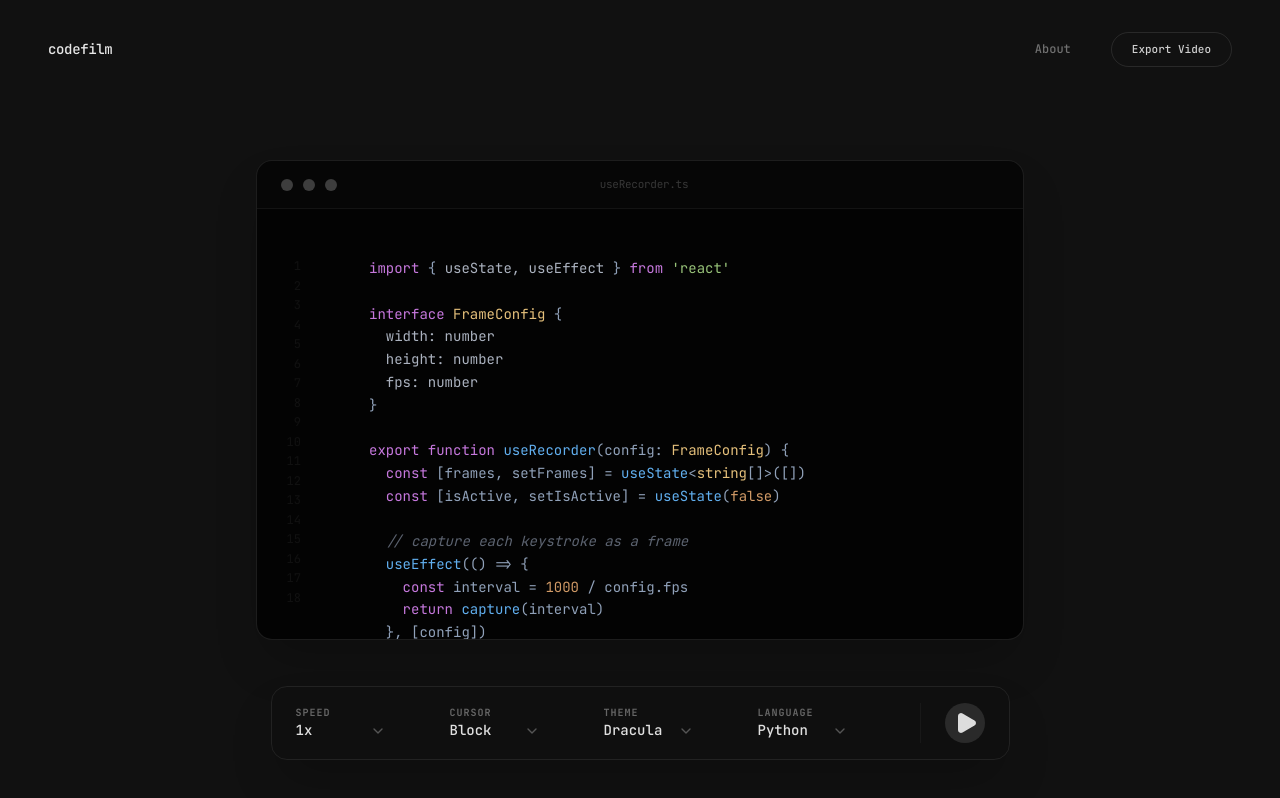
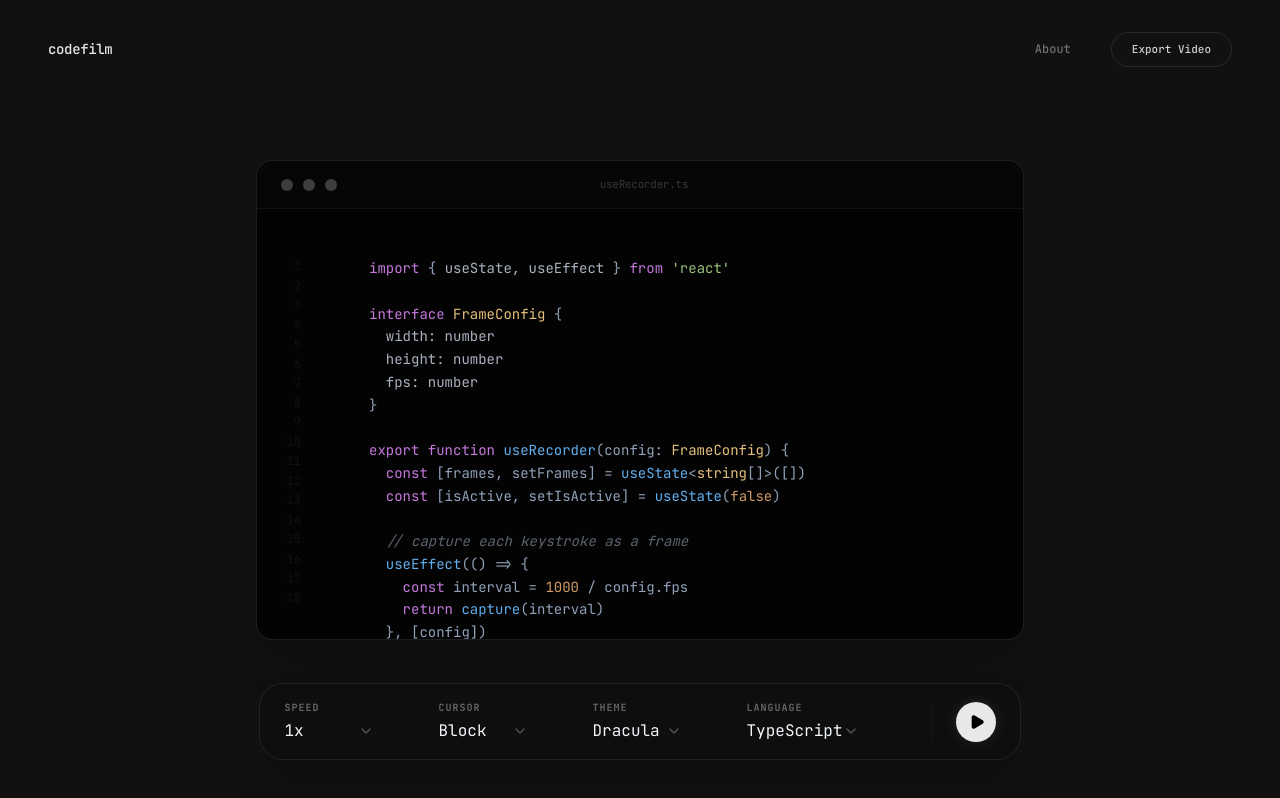
Before and after one commit to codewithfranciss/animator-typer, a Next.js app: page / in a window 1280 px wide. Built offline with nearby package versions, Linux system fonts and the light colour scheme.

Commit message:
feat: Implement global editor state interactive dropdowns for editor settings.

```diff
--- a/components/ControlDock.tsx
+++ b/components/ControlDock.tsx
@@ -1,35 +1,107 @@
-import { ChevronDown, Play } from "lucide-react";
+"use client";
+
+import { ChevronDown, Play, Check } from "lucide-react";
+import * as Select from "@radix-ui/react-select";
+import { useEditorStore } from "@/store/useEditorStore";
 
 interface DropdownItemProps {
   label: string;
   value: string;
+  options?: string[];
+  onChange?: (val: string) => void;
 }
 
-function DropdownItem({ label, value }: DropdownItemProps) {
+function DropdownItem({ label, value, options, onChange }: DropdownItemProps) {
+  if (!options) {
+    return (
+      <div className="flex flex-col min-w-[70px] lg:min-w-[90px]">
+        <span className="text-[10px] font-bold tracking-widest text-[#666666]">{label}</span>
+        <div className="flex items-center justify-between cursor-pointer group mt-1">
+          <span className="text-[14px] font-medium text-[#e0e0e0] group-hover:text-white transition-colors">{value}</span>
+          <ChevronDown className="w-4 h-4 text-[#555555] group-hover:text-white/70 transition-colors" />
+        </div>
+      </div>
+    );
+  }
+
   return (
     <div className="flex flex-col min-w-[70px] lg:min-w-[90px]">
       <span className="text-[10px] font-bold tracking-widest text-[#666666]">{label}</span>
-      <div className="flex items-center justify-between cursor-pointer group">
-        <span className="text-[14px] font-medium text-[#e0e0e0] group-hover:text-white transition-colors">{value}</span>
-        <ChevronDown className="w-4 h-4 text-[#555555] group-hover:text-white/70 transition-colors" />
-      </div>
+      <Select.Root value={value} onValueChange={onChange}>
+        <Select.Trigger className="flex items-center justify-between cursor-pointer group outline-none mt-1 min-w-[70px]">
+          <Select.Value />
+          <Select.Icon>
+            <ChevronDown className="w-4 h-4 text-[#555555] group-hover:text-white/70 transition-colors" />
+          </Select.Icon>
+        </Select.Trigger>
+
+        <Select.Portal>
+          <Select.Content
+            position="popper"
+            sideOffset={14}
+            className="overflow-hidden bg-[#141414]/95 backdrop-blur-xl border border-[#333333] rounded-lg shadow-2xl z-[100] min-w-[140px] animate-in fade-in zoom-in-95 data-[side=bottom]:slide-in-from-top-2 data-[side=top]:slide-in-from-bottom-2"
+          >
+            <Select.Viewport className="p-1.5 flex flex-col gap-0.5">
+              {options.map((option) => (
+                <Select.Item
+                  key={option}
+                  value={option}
+                  className="flex items-center relative pl-8 pr-3 py-2 text-[13px] font-medium text-[#a0a0a0] rounded-md outline-none cursor-pointer select-none transition-colors data-[highlighted]:bg-[#2a2a2a] data-[highlighted]:text-white data-[state=checked]:text-white"
+                >
+                  <Select.ItemIndicator className="absolute left-2.5 flex items-center justify-center">
+                    <Check className="w-3.5 h-3.5 text-white" />
+                  </Select.ItemIndicator>
+                  <Select.ItemText>{option}</Select.ItemText>
+                </Select.Item>
+              ))}
+            </Select.Viewport>
+          </Select.Content>
+        </Select.Portal>
+      </Select.Root>
     </div>
   );
 }
 
 export function ControlDock() {
+  const {
+    cursorType, setCursorType,
+    speed, setSpeed,
+    theme, setTheme,
+    language, setLanguage
+  } = useEditorStore();
+
   return (
     <div className="fixed bottom-10 left-0 right-0 z-50 px-4 flex justify-center w-full">
-      <div className="bg-[#0f0f0f] border border-[#222222] rounded-lg w-full max-w-max shadow-2xl overflow-x-auto [&::-webkit-scrollbar]:hidden [-ms-overflow-style:none] [scrollbar-width:none]">
+      <div className="bg-[#0f0f0f]/90 backdrop-blur-xl border border-[#222222] rounded-xl w-full max-w-max shadow-2xl overflow-x-auto [&::-webkit-scrollbar]:hidden [-ms-overflow-style:none] [scrollbar-width:none]">
         <div className="px-6 py-4 flex items-center gap-6 lg:gap-16 min-w-max">
-          <DropdownItem label="SPEED" value="1x" />
-          <DropdownItem label="CURSOR" value="Block" />
-          <DropdownItem label="THEME" value="Dracula" />
-          <DropdownItem label="LANGUAGE" value="Python" />
+          <DropdownItem
+            label="SPEED"
+            value={speed}
+            options={["0.5x", "1x", "1.5x", "2x"]}
+            onChange={setSpeed}
+          />
+          <DropdownItem
+            label="CURSOR"
+            value={cursorType}
+            options={["Block", "Line", "Underline"]}
+            onChange={(val) => setCursorType(val as 'Block' | 'Line' | 'Underline')}
+          />
+          <DropdownItem
+            label="THEME"
+            value={theme}
+            options={["Dracula", "Github Dark", "Monokai", "VS Code"]}
+            onChange={setTheme}
+          />
+          <DropdownItem
+            label="LANGUAGE"
+            value={language}
+            options={["TypeScript", "Python", "Rust", "Go"]}
+            onChange={setLanguage}
+          />
 
           <div className="flex flex-col items-center pl-4 lg:pl-6 border-l border-[#222222]/50 ml-2">
-            <button className="w-10 h-10 rounded-full bg-[#2a2a2a] flex items-center justify-center hover:bg-[#333333] transition-colors border border-transparent hover:border-[#444444] active:scale-95 shrink-0">
-              <Play className="fill-current text-[#dddddd] ml-0.5" />
+            <button className="w-10 h-10 rounded-full bg-[#e8e8e8] text-black flex items-center justify-center hover:bg-white hover:scale-105 transition-all duration-200 shadow-[0_0_15px_rgba(255,255,255,0.1)] active:scale-95 shrink-0">
+              <Play className="fill-current w-4 h-4 ml-0.5" />
             </button>
           </div>
         </div>
--- a/package.json
+++ b/package.json
@@ -18,7 +18,8 @@
     "prism-react-renderer": "^2.4.1",
     "react": "19.1.0",
     "react-dom": "19.1.0",
-    "tailwind-merge": "^3.3.1"
+    "tailwind-merge": "^3.3.1",
+    "zustand": "^5.0.11"
   },
   "devDependencies": {
     "@tailwindcss/postcss": "^4",
--- /dev/null
+++ b/store/useEditorStore.ts
@@ -0,0 +1,44 @@
+import { create } from 'zustand';
+
+interface EditorState {
+  code: string;
+  setCode: (code: string) => void;
+  cursorType: 'Block' | 'Line' | 'Underline';
+  setCursorType: (type: 'Block' | 'Line' | 'Underline') => void;
+  speed: string;
+  setSpeed: (speed: string) => void;
+  theme: string;
+  setTheme: (theme: string) => void;
+  language: string;
+  setLanguage: (language: string) => void;
+}
+
+export const useEditorStore = create<EditorState>((set) => ({
+  code: `import { useState, useEffect } from 'react'
+
+interface FrameConfig {
+  width: number
+  height: number
+  fps: number
+}
+
+export function useRecorder(config: FrameConfig) {
+  const [frames, setFrames] = useState<string[]>([])
+  const [isActive, setIsActive] = useState(false)
+
+  // capture each keystroke as a frame
+  useEffect(() => {
+    const interval = 1000 / config.fps
+    return capture(interval)
+  }, [config])
+}`,
+  setCode: (code) => set({ code }),
+  cursorType: 'Block',
+  setCursorType: (cursorType) => set({ cursorType }),
+  speed: '1x',
+  setSpeed: (speed) => set({ speed }),
+  theme: 'Dracula',
+  setTheme: (theme) => set({ theme }),
+  language: 'TypeScript',
+  setLanguage: (language) => set({ language }),
+}));
```
Also changed, not shown: 1 other file (tests, documents, lock files or other folders).
